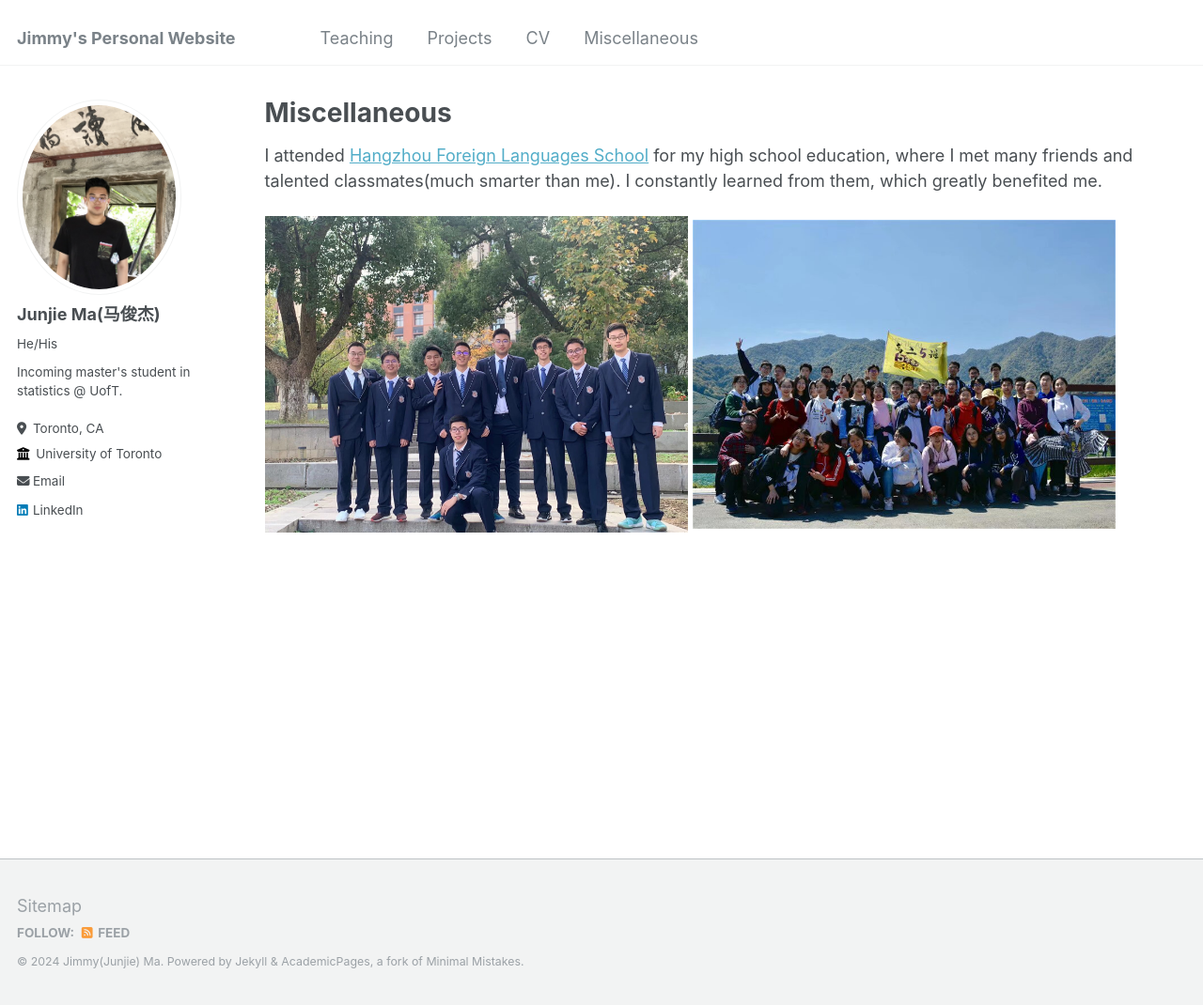
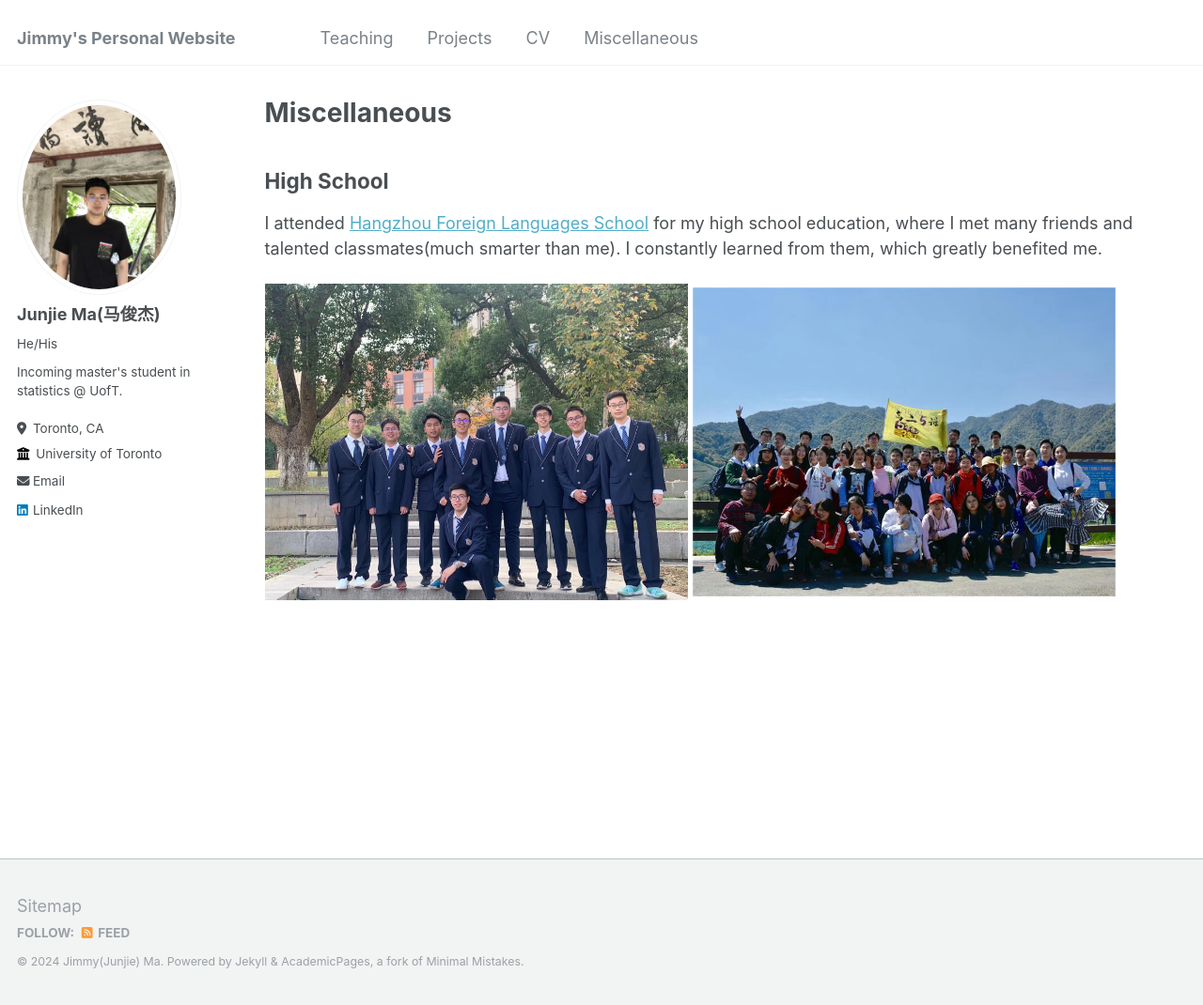
Before and after one commit to JimmyMa1006/JimmyMa1006.github.io, a Jekyll site: the page built from _pages/miscellaneous.md, in a window 1280 px wide and 1070 px high. Shown: the whole window at 94% size. Built offline with Jekyll 4.4.1, drawn with Linux system fonts in a browser that asks for light colours.

Commit message:
Update miscellaneous.md

```diff
--- a/_pages/miscellaneous.md
+++ b/_pages/miscellaneous.md
@@ -5,6 +5,8 @@ permalink: /miscellaneous/
 author_profile: true
 ---
 
+## High School
+
 I attended [Hangzhou Foreign Languages School](http://www.chinahw.net/web/index.php/index/xxgk/moid/25) for my high school education, where I met many friends and talented classmates(much smarter than me). I constantly learned from them, which greatly benefited me.
 
 <img src="https://github.com/JimmyMa1006/JimmyMa1006.github.io/blob/1f715c22d9cff999232bea9855eca2f2583214d4/images/HighSchool.png?raw=true" alt="HighSchool" width="450"/> <img src="https://github.com/JimmyMa1006/JimmyMa1006.github.io/blob/3b560326bc1d97760191bcbf819f3a708c7ff953/images/ClassPhoto.png?raw=true" alt="HighSchool2" width="450"/>
```
